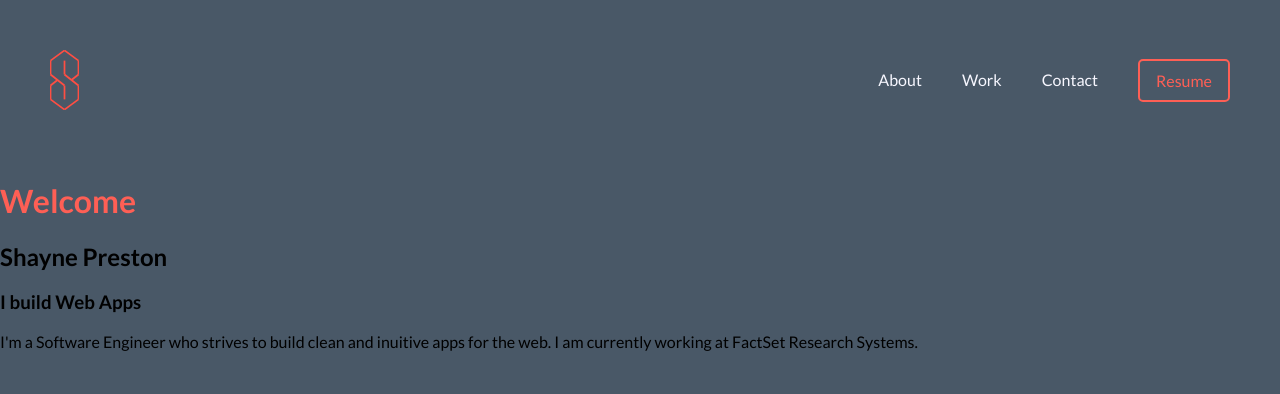
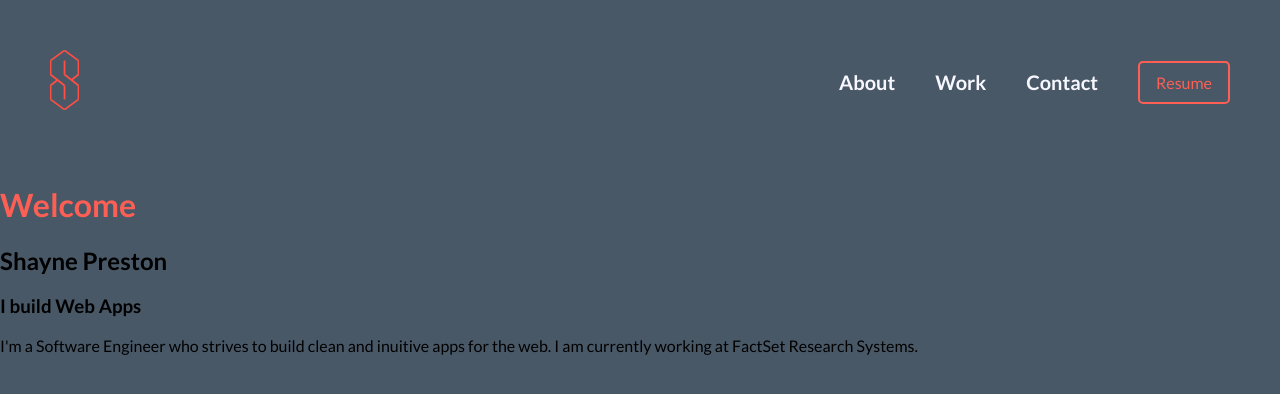
Before and after one commit to prests/portfolio, a Vue app: page / in a window 1280 px wide. Shown: the top 394 px of the page. Built offline with nearby package versions, Linux system fonts and the light colour scheme.

Commit message:
feat(nav-bar): animations

```diff
--- a/package.json
+++ b/package.json
@@ -8,6 +8,7 @@
     "preview": "vite preview"
   },
   "dependencies": {
+    "gsap": "^3.9.1",
     "vue": "^3.2.25",
     "vue-router": "^4.0.12"
   },
--- a/src/components/nav-bar/NavBar.vue
+++ b/src/components/nav-bar/NavBar.vue
@@ -8,21 +8,34 @@
     />
 
     <div :class="$style.routesContainer">
+
       <div
         v-for="path in paths"
+        :id="`path_${path.name}`"
         :key="path.name"
         :class="$style.route"
+        @mouseover="focusRoute(path.name)"
+        @mouseleave="blurRoute(path.name)"
         @click="changeRoute(path.path)"
       >
         {{ path.name }}
       </div>
 
-      <div :class="$style.resumeButton" @click="openResume()">Resume</div>
+      <div
+        id="resume"
+        :class="$style.resumeButton"
+        @mouseover="focusResume"
+        @mouseleave="blurResume"
+        @click="openResume"
+      >
+        Resume
+      </div>
     </div>
   </div>
 </template>
 
 <script lang="ts">
+import gsap from 'gsap';
 import { defineComponent, ref } from "vue";
 import { useRouter } from "vue-router";
 
@@ -59,8 +72,41 @@ export default defineComponent({
       window.open('Shayne Preston Resume.pdf', '_blank')
     };
 
+    function focusRoute(name: string): void {
+      gsap.to(
+        `#path_${name}`,
+        {
+          duration: 0.5,
+          backgroundImage:
+            'linear-gradient(to left, #F7F7FF 0%, #FE5F55 100%)',
+        }
+      );
+    }
+
+    function blurRoute(name: string): void {
+      gsap.to(
+        `#path_${name}`,
+        {
+          duration: 0.5,
+          backgroundImage: 'linear-gradient(to left, #F7F7FF 100%, #FE5F55 0%)',
+        }
+      );
+    }
+
+    function focusResume(): void {
+      gsap.to('#resume', {duration: 0.5, backgroundColor: '#FE5F5515'});
+    }
+
+    function blurResume(): void {
+      gsap.to('#resume', {duration: 0.5, backgroundColor: '#FE5F5500'});
+    }
+
     return {
+      blurResume,
+      blurRoute,
       changeRoute,
+      focusResume,
+      focusRoute,
       logoSrc,
       openResume,
       paths,
@@ -76,7 +122,6 @@ export default defineComponent({
   display: flex;
   flex-wrap: wrap;
   width: calc(100% - 10rem);
-  color: colors.$ghost-white;
   margin: 5rem;
 }
 
@@ -91,6 +136,17 @@ export default defineComponent({
 }
 
 .route {
+  font-size: 2rem;
+  font-weight: 700;
+  background-color: colors.$ghost-white;
+  background-image: linear-gradient(45deg, colors.$ghost-white 100%, colors.$orange-red-crystal 0%);
+
+  background-clip: text;
+  background-size: 100%;
+
+
+  -webkit-background-clip: text;
+  -webkit-text-fill-color: transparent;
   cursor: pointer;
   display: flex;
   margin: 2rem;
```
Also changed, not shown: 1 other file (tests, documents, lock files or other folders).
